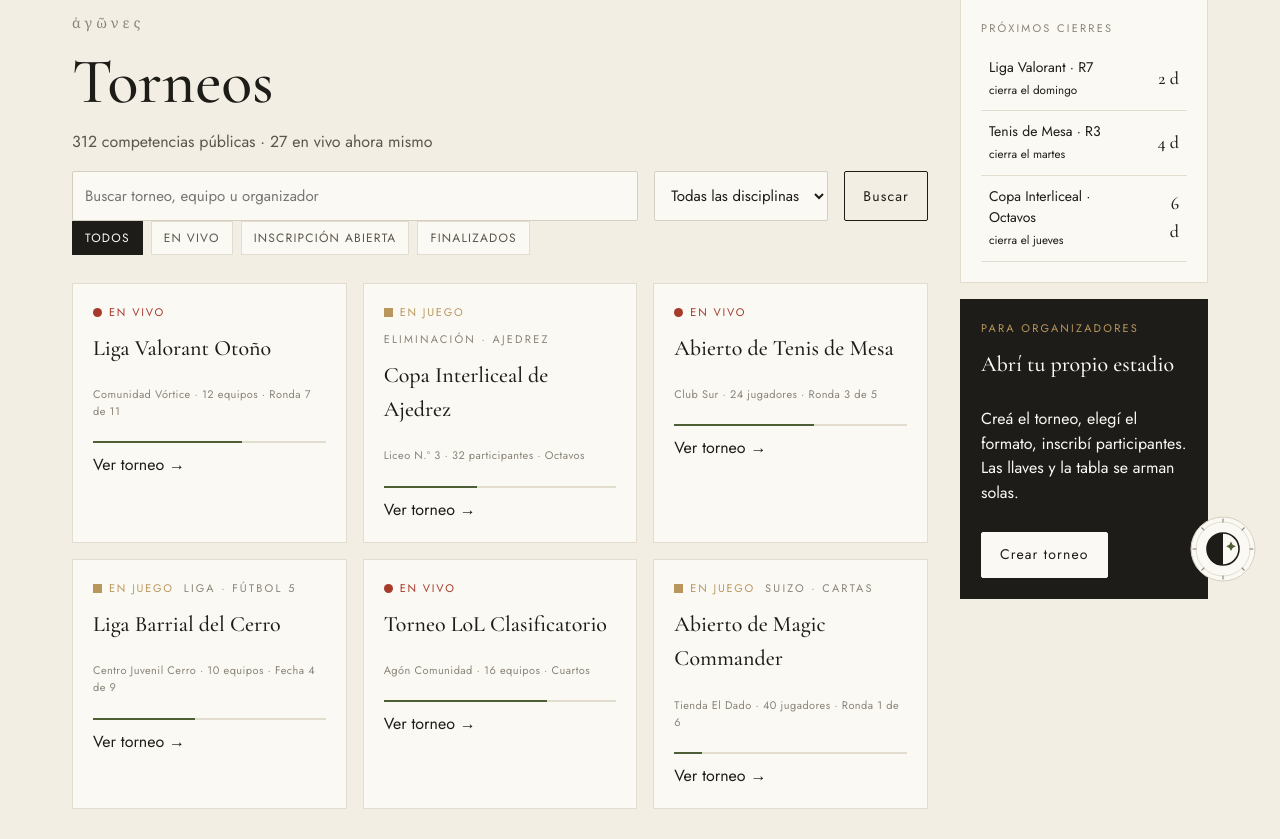
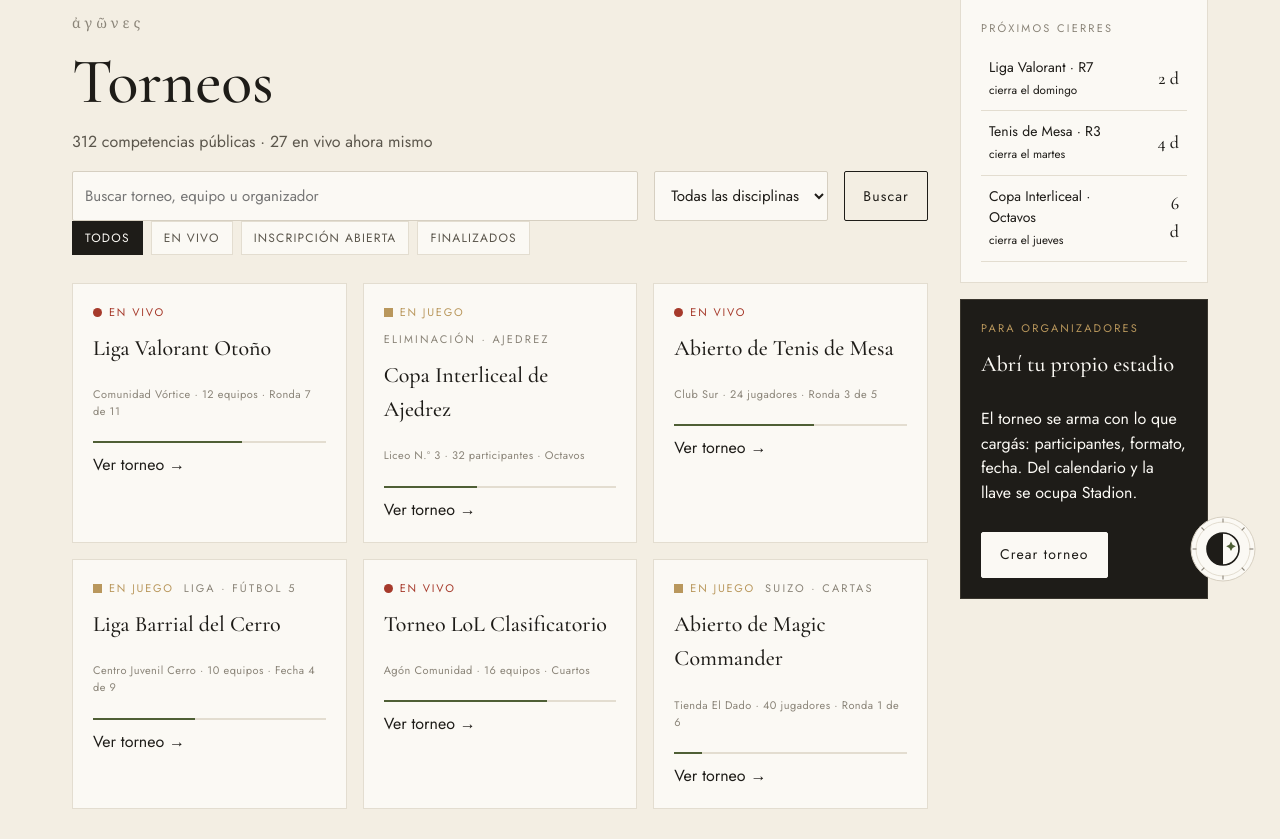
Before and after one commit to lzzro/agonstadion, a PHP site: page /torneos.html in a window 1280 px wide. Shown: the part 194-1033 px from the top of the page. Run offline with PHP 8.4, Linux system fonts and the light colour scheme.

Commit message:
Dar canto a la tarjeta de contraste y pasar dos textos a presente

```diff
--- a/public/css/style.css
+++ b/public/css/style.css
@@ -114,8 +114,12 @@ nav a.activo { color: var(--ink); border-bottom-color: var(--olivo); }
 /* Tarjeta de contraste: lleva colores fijos, no variables, así que es la
    única pieza que no cambia con el tema. Su fuerza viene de ser lo
    contrario del papel, y de noche, al darse vuelta con el resto, perdía
-   justamente eso. El dorado de la etiqueta da 6,19:1 sobre este fondo. */
-.tarjeta-contraste { background: #1E1C18; color: #FBF9F4; border-color: #1E1C18; }
+   justamente eso. El dorado de la etiqueta da 6,19:1 sobre este fondo.
+   El borde también es fijo: de noche el fondo de la tarjeta y el de la
+   página quedan casi al mismo tono, así que sin canto el bloque se
+   perdía. El tono es el mismo que el ícono de noche usa en su círculo
+   exterior. */
+.tarjeta-contraste { background: #1E1C18; color: #FBF9F4; border-color: #3A362E; }
 .tarjeta-contraste h3 { color: #FBF9F4; }
 .tarjeta-contraste .etiqueta { color: #B9975C; }
 .tarjeta-contraste .btn { background: #FBF9F4; color: #1E1C18; border-color: #FBF9F4; align-self: flex-start; }
--- a/public/login.html
+++ b/public/login.html
@@ -15,7 +15,7 @@
     <a class="marca" href="index.html"><img src="img/stadion.png" alt="Símbolo de Stadion"><span>STADION</span></a>
     <p class="epigrafe">κότινος</p>
     <h1>El vencedor no lleva oro:<br>lleva una rama de <em>olivo.</em></h1>
-    <p class="intro">En Olimpia el único premio era el <em>kotinos</em>, cortado del olivo silvestre que crecía junto al templo de Zeus. Todo torneo, pequeño o vasto, se rige por la misma ley.</p>
+    <p class="intro">En Olimpia el único premio es el <em>kotinos</em>, cortado del olivo silvestre que crece junto al templo de Zeus. Todo torneo, pequeño o vasto, se rige por la misma ley.</p>
     <span class="etiqueta">Un producto de Agón</span>
   </section>
   <section class="panel panel-form">
--- a/public/torneos.html
+++ b/public/torneos.html
@@ -83,7 +83,7 @@
 <div class="tarjeta tarjeta-contraste">
   <span class="etiqueta">Para organizadores</span>
   <h3>Abrí tu propio estadio</h3>
-  <p>Creá el torneo, elegí el formato, inscribí participantes. Las llaves y la tabla se arman solas.</p>
+  <p>El torneo se arma con lo que cargás: participantes, formato, fecha. Del calendario y la llave se ocupa Stadion.</p>
   <a class="btn" href="crear.html">Crear torneo</a>
 </div>
 </aside>
```
